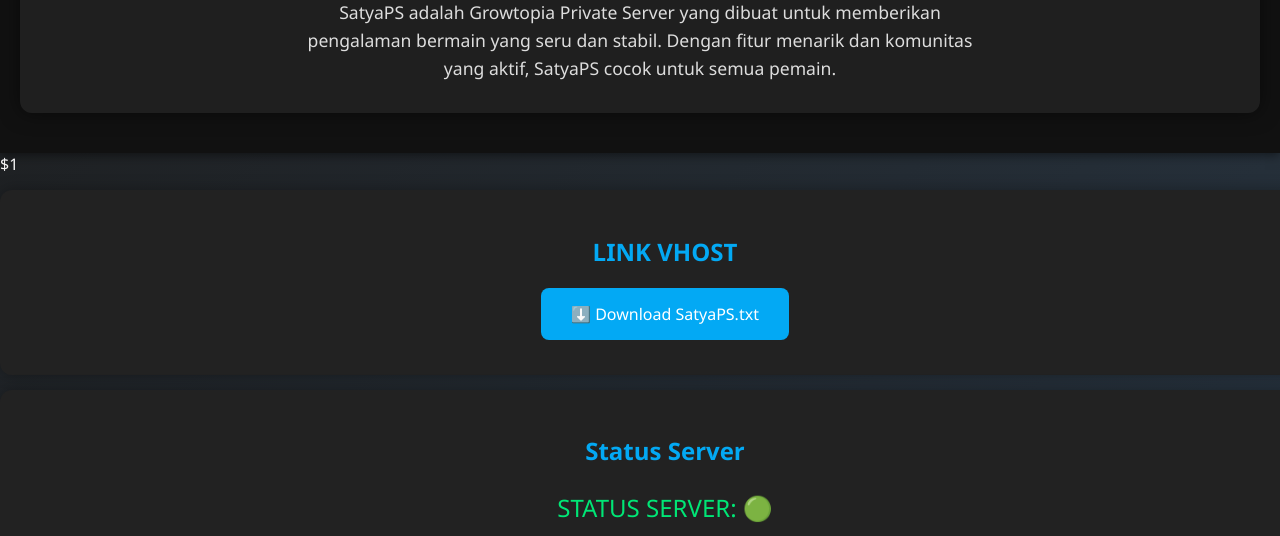
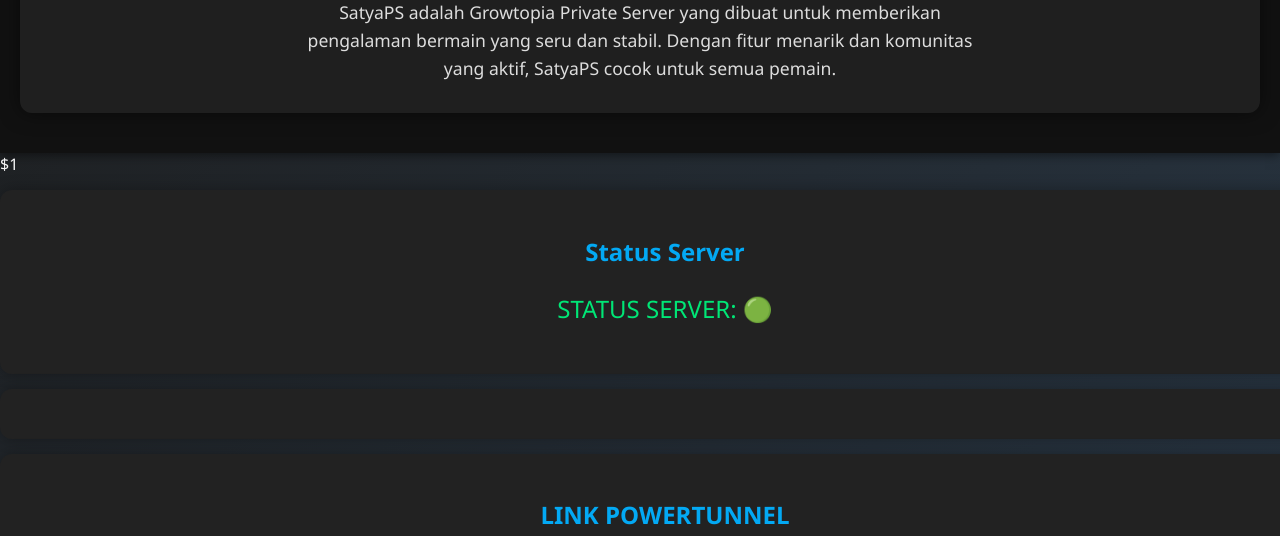
Before and after one commit to kadeksatya09/SatyaPS, a plain HTML site: page index.html in a window 1280 px wide. Shown: the part 264-800 px from the top of the page. Drawn offline with Linux system fonts and the light colour scheme.

Commit message:
index.html

```diff
--- a/index.html
+++ b/index.html
@@ -147,7 +147,12 @@
     SatyaPS adalah Growtopia Private Server yang dibuat untuk memberikan pengalaman bermain yang seru dan stabil. Dengan fitur menarik dan komunitas yang aktif, SatyaPS cocok untuk semua pemain.
   </p>
 </div>
-  </header>$1 <div class="section-box"> <h2>LINK VHOST</h2> <a href="https://www.mediafire.com/file/ae7v0w27yt9uqih/SatyaPS.txt/file?dkey=w8drt2yq9ik&r=172" class="btn-download" target="_blank">⬇️ Download SatyaPS.txt</a> </div> <div class="section-box"> <h2>Status Server</h2> <p style="font-size: 1.5em; color: #00e676;">STATUS SERVER: 🟢</p> </div>
+  </header>$1
+
+<div class="section-box">
+  <h2>Status Server</h2>
+  <p style="font-size: 1.5em; color: #00e676;">STATUS SERVER: 🟢</p>
+</div>
 
 <div class="section-box">
 
```
